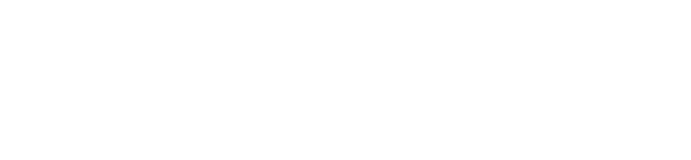
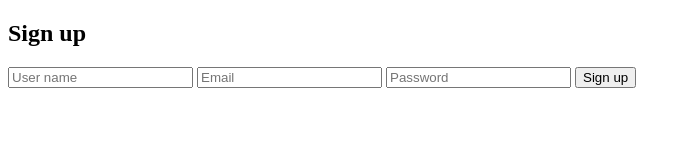
Before and after one commit to CE-Parmida/login-signup, a plain HTML site: page index.html in a window 1280 px wide. Shown: the whole page, without its empty margins (0-691 px from the left). Drawn offline with Linux system fonts and the light colour scheme.

Commit message:
simple form

```diff
--- a/index.html
+++ b/index.html
@@ -6,6 +6,12 @@
     <title>Login/signUp</title>
 </head>
 <body>
-
+    <form>
+        <h2>Sign up</h2>
+        <input type="text" placeholder="User name">
+        <input type="text" placeholder="Email">
+        <input type="text" placeholder="Password">
+        <button>Sign up</button>
+    </form>
 </body>
 </html>
```
